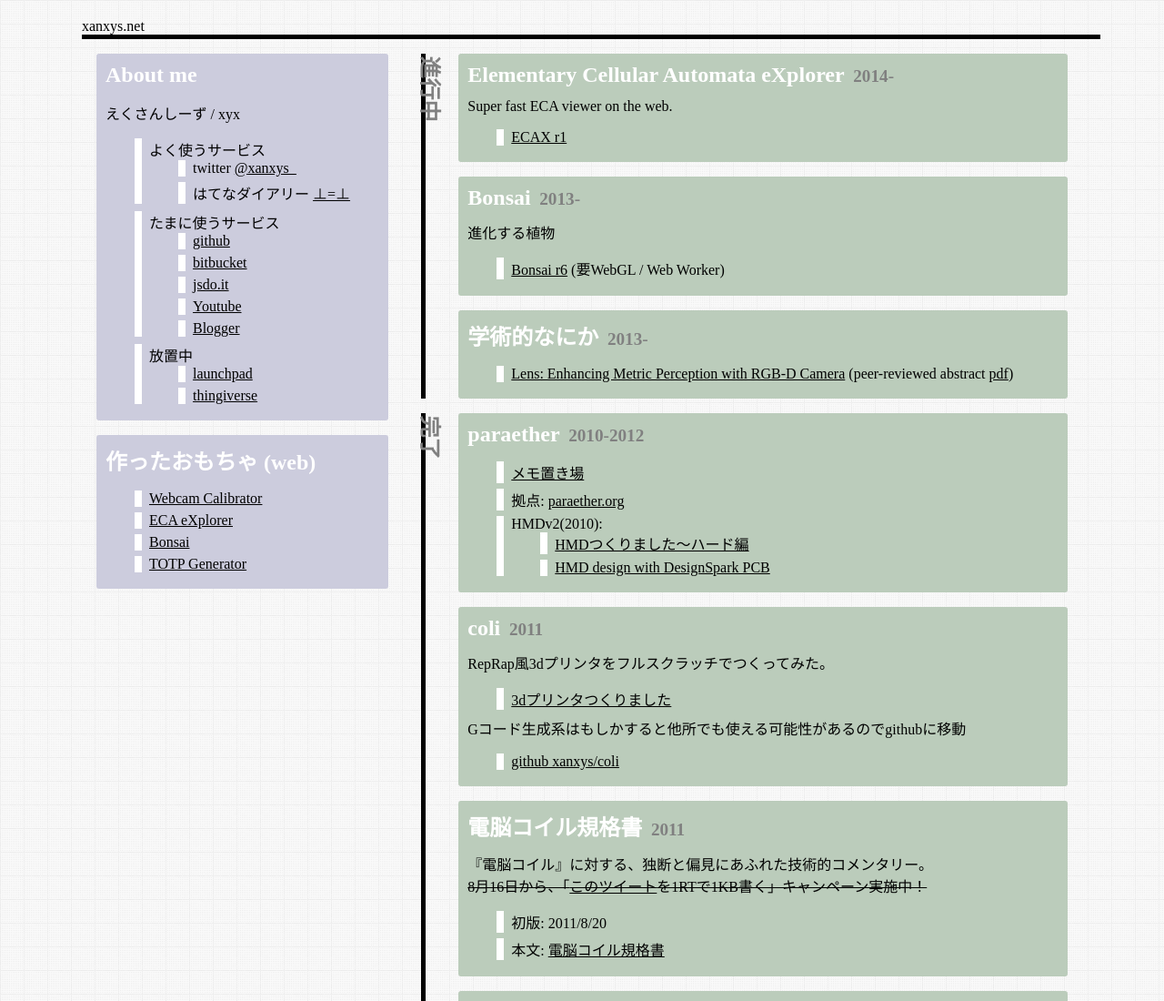
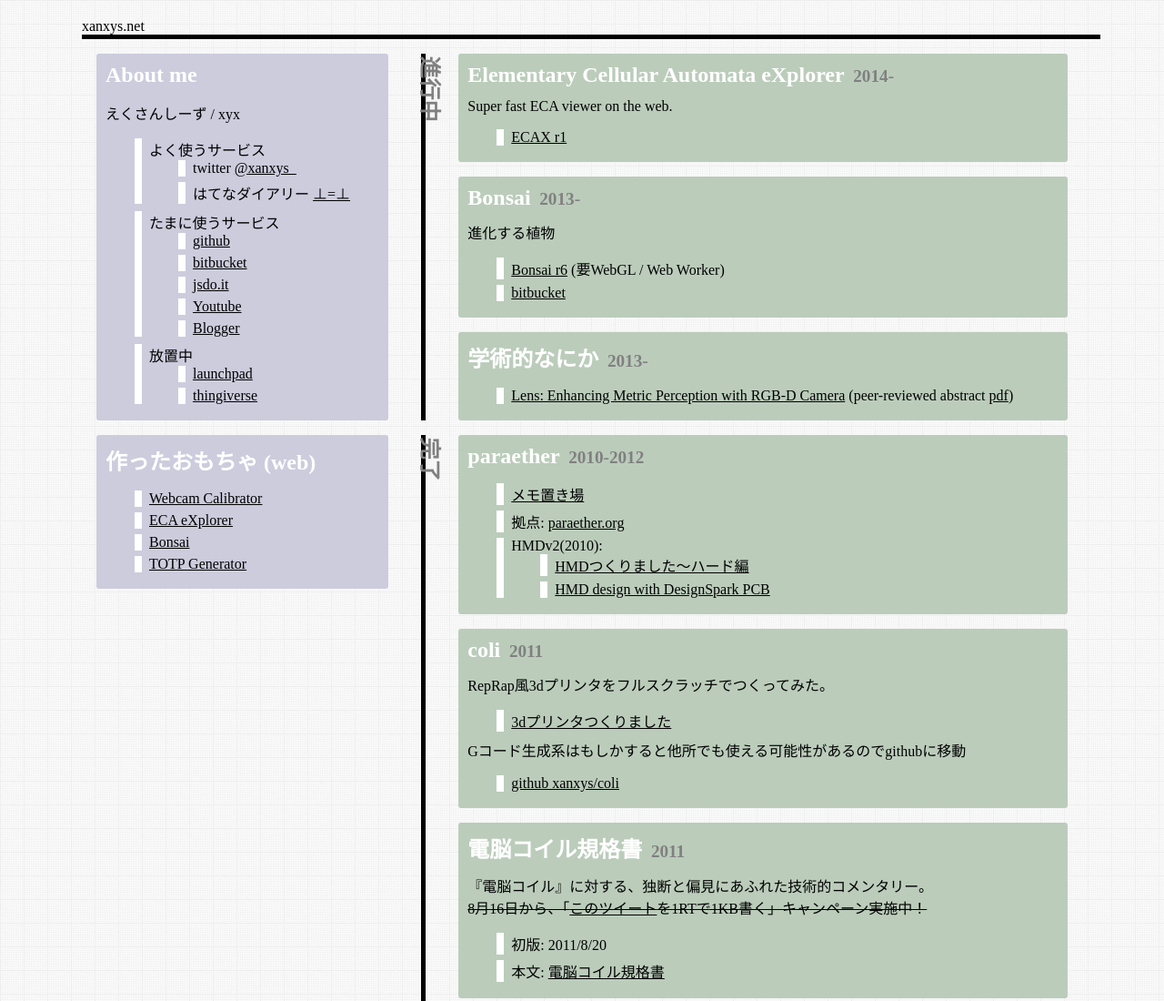
Before and after one commit to xanxys/www.xanxys.net, a plain HTML site: page http/index.html in a window 1280 px wide. Shown: the top 1100 px of the page at 91% size. Drawn offline with Linux system fonts and the light colour scheme.

Commit message:
Add bitbucket bonsai link.

```diff
--- a/http/index.html
+++ b/http/index.html
@@ -79,6 +79,7 @@
               進化する植物
               <ul>
                 <li><a href="/bonsai/">Bonsai r6</a> (要WebGL / Web Worker)</li>
+                <li><a href="https://bitbucket.org/xanxys/bonsai">bitbucket</a></li>
               </ul>
             </div>
 
```
